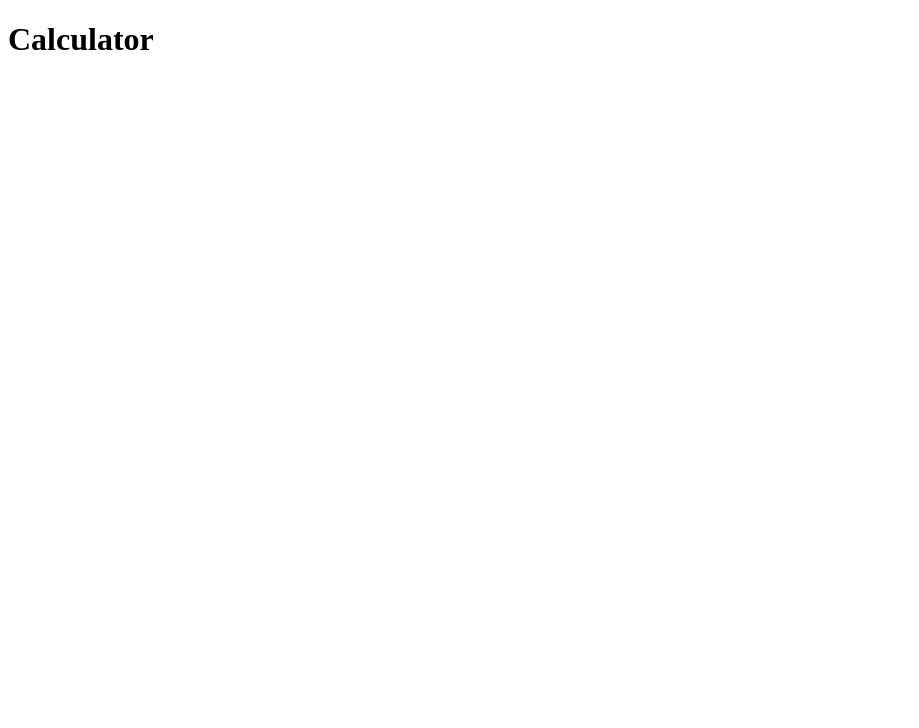
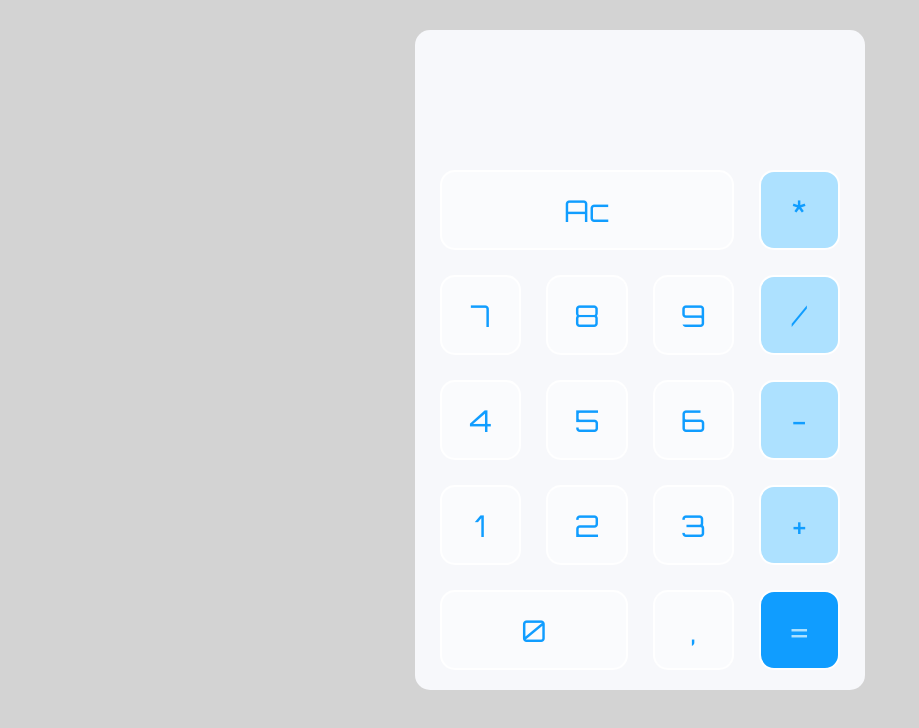
Before and after one commit to janis0316/15-calculator, a website: page index.html in a window 1280 px wide. Shown: the whole page, without its empty margins (0-919 px from the left). Drawn offline with Linux system fonts and the light colour scheme.

Commit message:
calculator

```diff
--- /dev/null
+++ b/calculator.js
@@ -0,0 +1,19 @@
+const valueDOM = document.getElementById('value');
+let buttonsDOM = Array.from(document.getElementsByClassName('btn'));
+function update(event, action) {
+    valueDOM.textContent = action;
+}
+buttonsDOM.map(button => {
+    button.addEventListener('click', e => {
+        switch (e.target.innerHTML) {
+            case 'Ac':
+                valueDOM.innerHTML = '';
+                break;
+            case '=':
+                valueDOM.innerHTML = eval(valueDOM.innerHTML);
+                break;
+            default:
+                valueDOM.innerHTML += e.target.innerHTML;
+        }
+    });
+});
--- a/index.html
+++ b/index.html
@@ -6,13 +6,35 @@
     <meta http-equiv="X-UA-Compatible" content="IE=edge">
     <meta name="viewport" content="width=device-width, initial-scale=1.0">
     <title>Calculator</title>
+    <link rel="stylesheet" href="./main.css">
 </head>
 
 <body>
-    <H1>Calculator</H1>
-
-
-
+    <main>
+        <div class="calculator">
+            <div id="value" class="results"></div>
+            <div class="keyboard">
+                <button id="erase" class="btn three-length">Ac</button>
+                <button id="division" class="btn light-blue-bg">*</button>
+                <button id="seven" class="btn">7</button>
+                <button id="8" class="btn">8</button>
+                <button id="9" class="btn">9</button>
+                <button id="multiplication" class="btn light-blue-bg">/</button>
+                <button id="four" class="btn">4</button>
+                <button id="five" class="btn">5</button>
+                <button id="six" class="btn">6</button>
+                <button id="minus" class="btn light-blue-bg">-</button>
+                <button id="one" class="btn">1</button>
+                <button id="two" class="btn">2</button>
+                <button id="three" class="btn">3</button>
+                <button value="+" id="plus" class="btn light-blue-bg">+</button>
+                <button id="zero" class="btn two-lenght">0</button>
+                <button id="comma" class="btn one-lenght ">,</button>
+                <button id="equal" class="btn one-lenght dark-blue-bg">=</button>
+            </div>
+        </div>
+    </main>
+    <script src="./calculator.js"></script>
 </body>
 
 </html>
--- /dev/null
+++ b/main.css
@@ -0,0 +1,82 @@
+@import url('https://fonts.googleapis.com/css?family=Orbitron');
+:root {
+    --white-background-color: #f7f8fb;
+    --white-button: #fafbfd;
+    --border-color: #ffffff;
+    --blue-color: #ade1ff;
+    --dark-blue-color: #109dff;
+    --results-color: #424242;
+    --light-grey-color: #d3d3d3;
+}
+body,
+body * {
+    margin: 0;
+    padding: 0;
+    box-sizing: border-box;
+    font-family: 'Orbitron', sans-serif;
+    font-weight: 400;
+}
+main {
+    display: flex;
+    justify-content: center;
+    flex-wrap: wrap;
+    padding-top: 30px;
+    background-color: var(--light-grey-color);
+    height: 100vh;
+}
+main > .calculator {
+    width: 450px;
+    height: 660px;
+    background-color: var(--white-background-color);
+    border-radius: 15px;
+}
+main > .calculator > .results {
+    color: var(--results-color);
+    height: 120px;
+    font-size: 40px;
+    line-height: 40px;
+    padding: 40px 30px;
+    text-align: right;
+}
+main > .calculator > .keyboard {
+    display: flex;
+    justify-content: center;
+    gap: 25px;
+    flex-wrap: wrap;
+    padding: 20px 0;
+}
+main > .calculator > .keyboard > .btn {
+    width: calc((100% - 5 * 25px) / 4);
+    height: 80px;
+    display: flex;
+    justify-content: center;
+    align-items: center;
+    border-radius: 15px;
+    background-color: var(--white-button);
+    font-size: 30px;
+    color: var(--dark-blue-color);
+    border: 2px solid var(--border-color);
+    cursor: pointer;
+}
+main > .calculator > .keyboard > .btn:hover {
+    background-color: var(--light-grey-color);
+    transition: all 0.5s;
+}
+main > .calculator > .keyboard > .two-lenght {
+    width: calc((100% - 5 * 25px) / 4 * 2 + 25px);
+}
+main > .calculator > .keyboard > .three-length {
+    width: calc((100% - 5 * 25px) / 4 * 3 + 2 * 25px);
+}
+main > .calculator > .keyboard > .light-blue-bg {
+    background-color: var(--blue-color);
+    color: var(--dark-blue-color);
+}
+main > .calculator > .keyboard > .dark-blue-bg {
+    background-color: var(--dark-blue-color);
+    color: var(--blue-color);
+}
+main > .calculator > .keyboard > .dark-blue-bg:hover {
+    background-color: var(--light-grey-color);
+    color: var(--dark-blue-color);
+}
```
